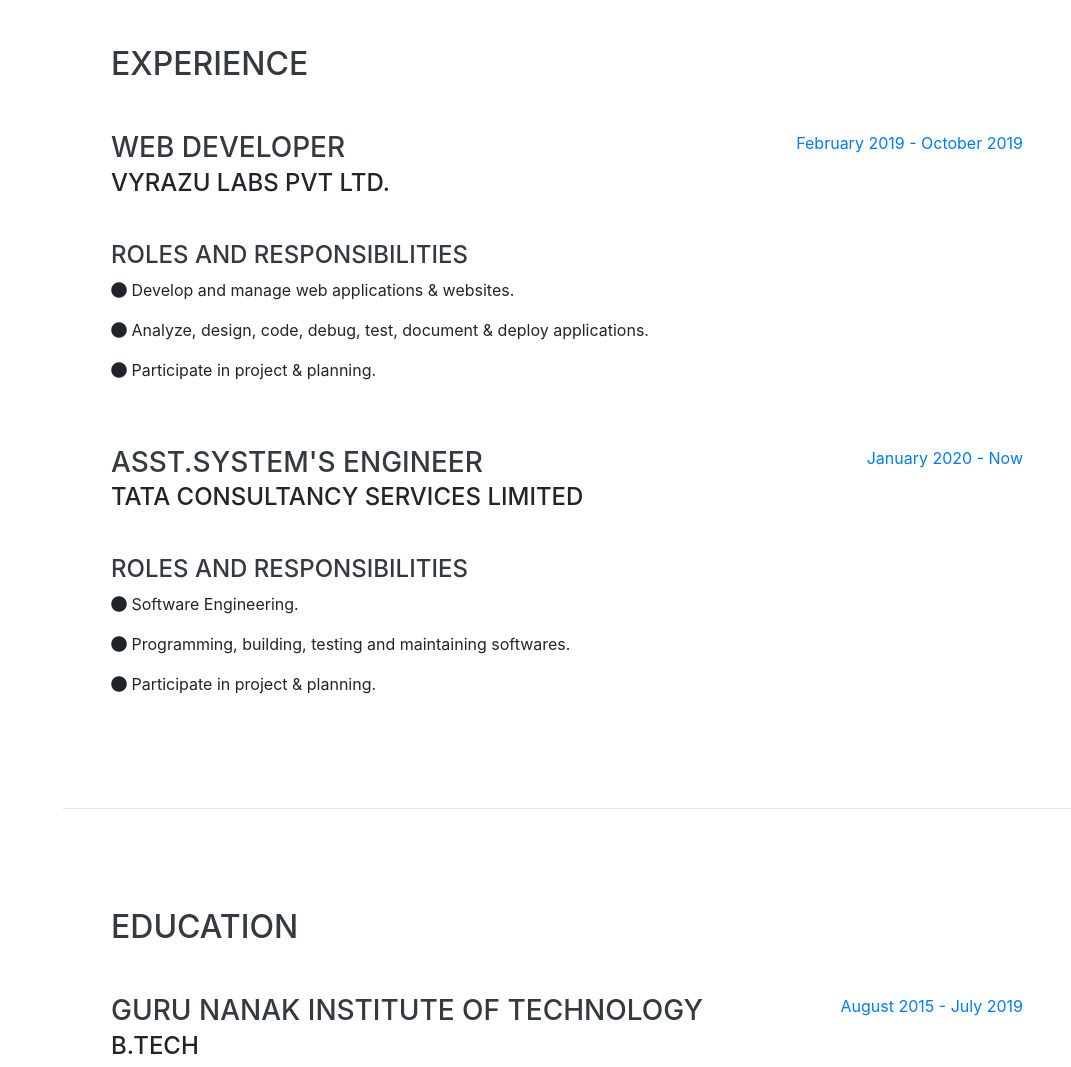
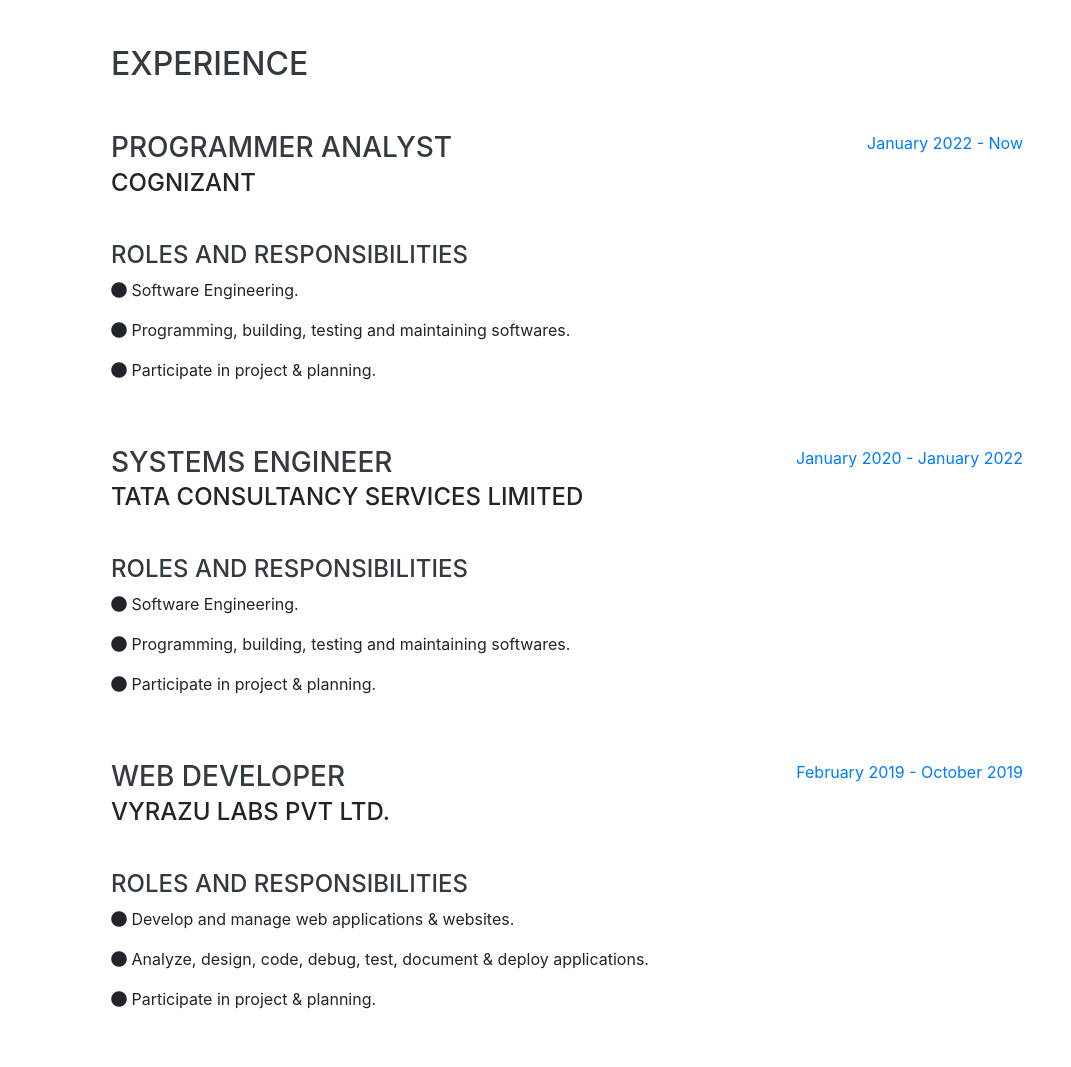
Before and after one commit to bubai666sen/Sourav, a website with bundled scripts: page index.html in a window 1280 px wide. Shown: the part 804-1871 px from the top of the page, without its empty margins (209-1280 px from the left). Built offline with nearby package versions, Linux system fonts and the light colour scheme; a web font is replaced by a local one.

Commit message:
PA Added

```diff
--- a/index.html
+++ b/index.html
@@ -104,6 +104,36 @@
 
         <div class="resume-item d-flex flex-column flex-md-row justify-content-between mb-5">
           <div class="resume-content">
+            <h3 class="mb-0">Programmer Analyst</h3>
+            <div class="subheading mb-3">Cognizant</div>
+            <br>
+            <h4>Roles and Responsibilities</h4>
+            <p><i class="fa fa-circle"></i> Software Engineering.</p>
+            <p><i class="fa fa-circle"></i> Programming, building, testing and maintaining softwares.</p>
+            <p><i class="fa fa-circle"></i> Participate in project & planning.</p>
+          </div>
+          <div class="resume-date text-md-right">
+            <span class="text-primary">January 2022 - Now</span>
+          </div>
+        </div>
+
+        <div class="resume-item d-flex flex-column flex-md-row justify-content-between mb-5">
+          <div class="resume-content">
+            <h3 class="mb-0">Systems Engineer</h3>
+            <div class="subheading mb-3">Tata Consultancy Services Limited</div>
+            <br>
+            <h4>Roles and Responsibilities</h4>
+            <p><i class="fa fa-circle"></i> Software Engineering.</p>
+            <p><i class="fa fa-circle"></i> Programming, building, testing and maintaining softwares.</p>
+            <p><i class="fa fa-circle"></i> Participate in project & planning.</p>
+          </div>
+          <div class="resume-date text-md-right">
+            <span class="text-primary">January 2020 - January 2022</span>
+          </div>
+        </div>
+
+        <div class="resume-item d-flex flex-column flex-md-row justify-content-between mb-5">
+          <div class="resume-content">
             <h3 class="mb-0">Web Developer</h3>
             <div class="subheading mb-3">Vyrazu Labs Pvt Ltd.</div>
             <br>
@@ -117,20 +147,6 @@
           </div>
         </div>
 
-		    <div class="resume-item d-flex flex-column flex-md-row justify-content-between mb-5">
-          <div class="resume-content">
-            <h3 class="mb-0">Asst.System's Engineer</h3>
-            <div class="subheading mb-3">Tata Consultancy Services Limited</div>
-            <br>
-            <h4>Roles and Responsibilities</h4>
-            <p><i class="fa fa-circle"></i> Software Engineering.</p>
-            <p><i class="fa fa-circle"></i> Programming, building, testing and maintaining softwares.</p>
-            <p><i class="fa fa-circle"></i> Participate in project & planning.</p>
-          </div>
-          <div class="resume-date text-md-right">
-            <span class="text-primary">January 2020 - Now</span>
-          </div>
-        </div>
       </div>
 
     </section>
```
